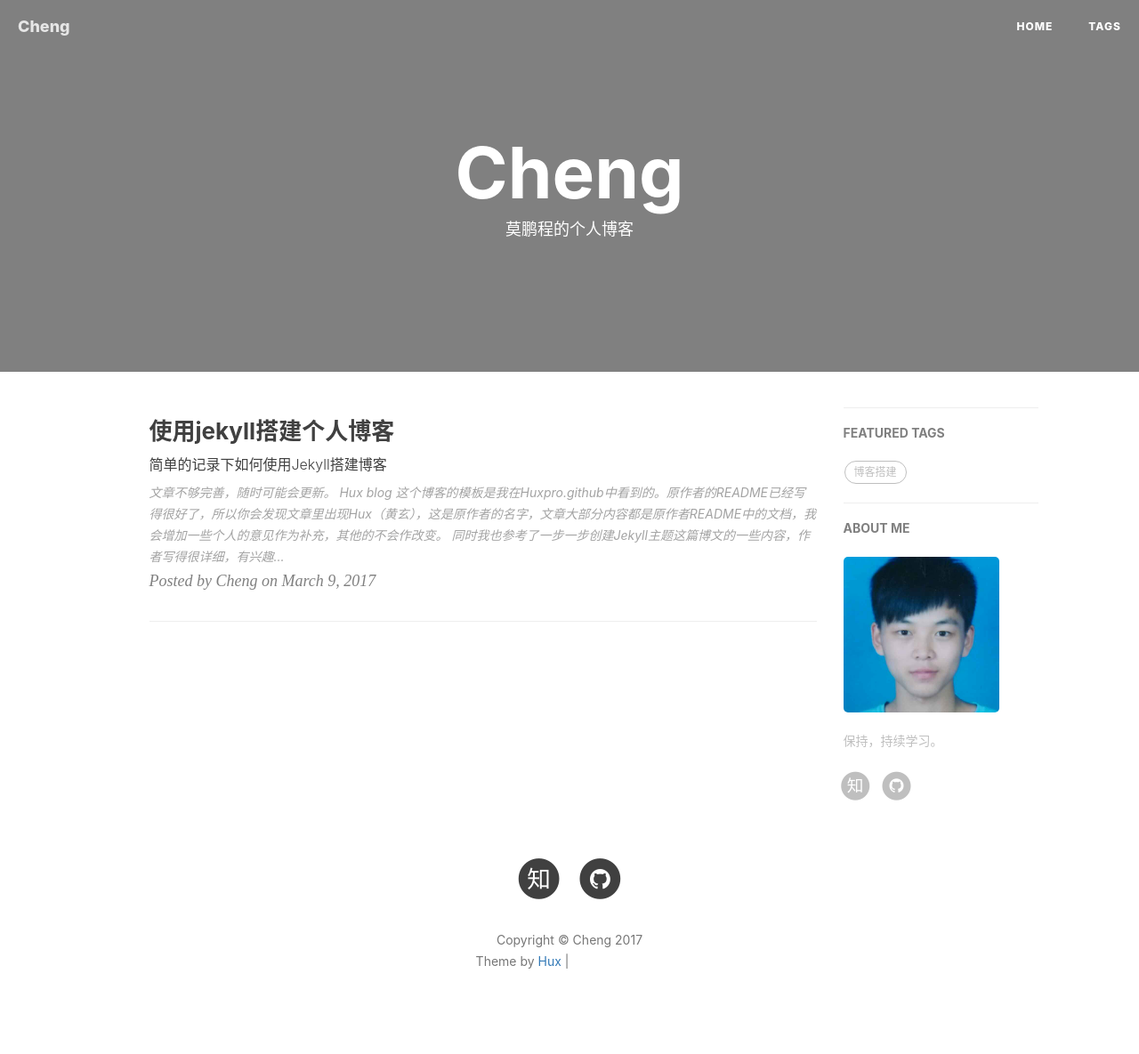
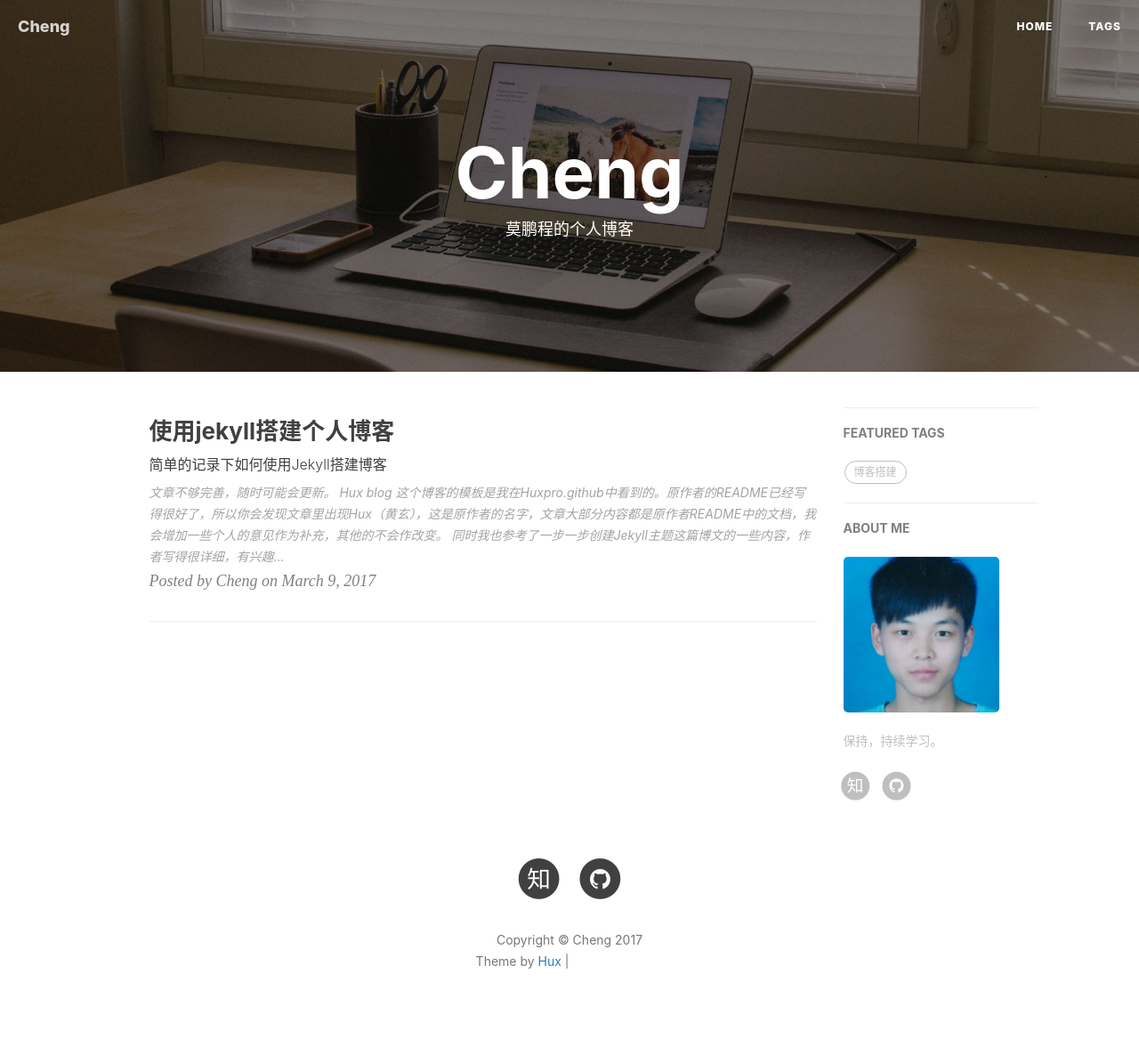
Before and after one commit to Cheng-Ya/Cheng-Ya.github.io, a Jekyll site: the page built from index.html, in a window 1280 px wide. Shown: the whole page at 89% size. Built offline with Jekyll 4.4.1, drawn with Linux system fonts in a browser that asks for light colours; nearby versions of some CDN libraries; the list of posts is cut into pages by our own code; comment, search, counter and statistics services are not loaded; grey boxes are pictures that could not be loaded.

Commit message:
change bg

```diff
--- a/_config.yml
+++ b/_config.yml
@@ -1,7 +1,7 @@
 # Site settings
 title: Cheng
 SEOTitle: 莫鹏程的个人博客 | Cheng
-header-img: http://omkrno85z.bkt.clouddn.com/home-bg.jpg
+header-img: img/home-bg.jpg
 email: 13006335056@163.com
 description: "莫鹏程的个人博客"
 keyword: ""
--- a/_posts/2017-03-09-jekyll-note.markdown
+++ b/_posts/2017-03-09-jekyll-note.markdown
@@ -4,7 +4,7 @@ title:      "使用jekyll搭建个人博客"
 subtitle:   "简单的记录下如何使用Jekyll搭建博客"
 date:       2017-03-09
 author:     "Cheng"
-header-img: "http://omkrno85z.bkt.clouddn.com/post-bg-about%20Jekyll.jpg"
+header-img: "img/post-bg-about Jekyll.jpg"
 tags:
     - 博客搭建
 ---
```
